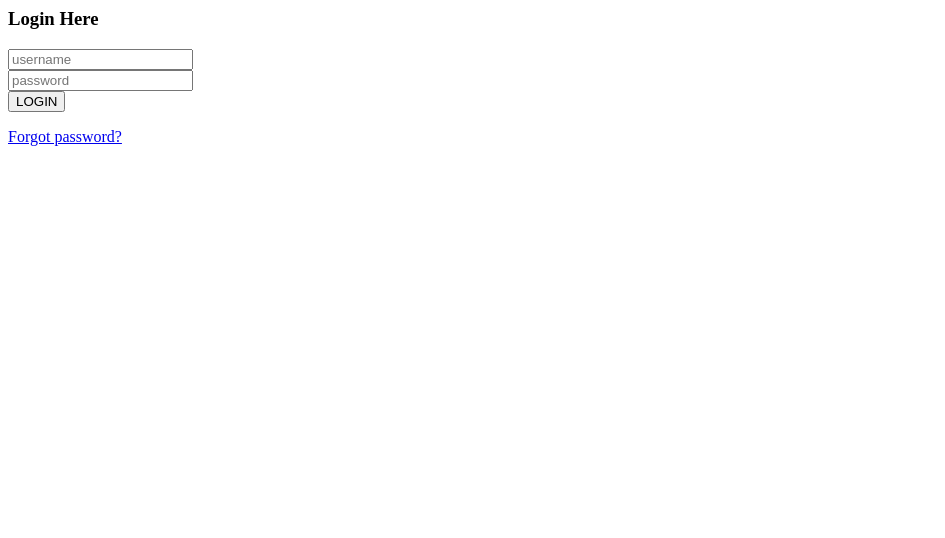
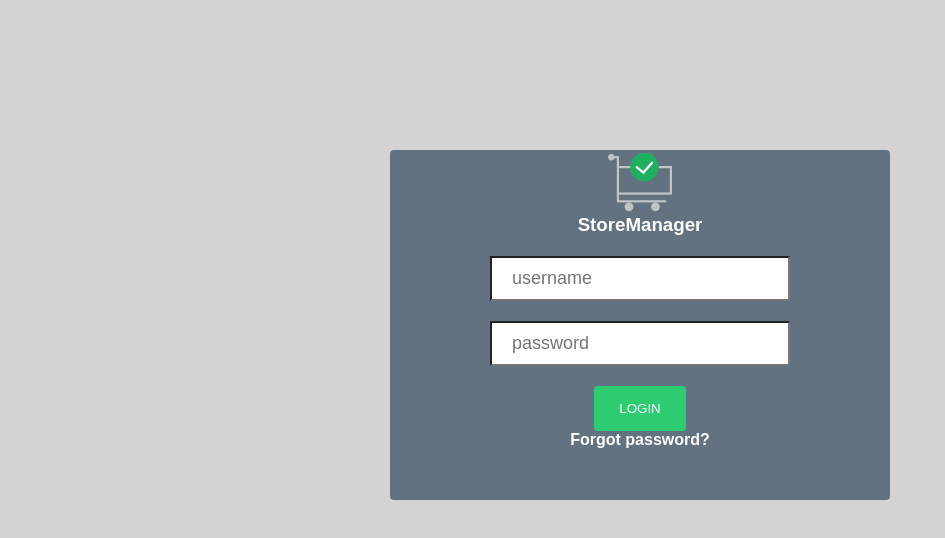
Before and after one commit to jomasim/store-manager, a plain HTML site: page UI/admin/index.html in a window 1280 px wide. Shown: the whole page, without its empty margins (0-945 px from the left). Drawn offline with Linux system fonts and the light colour scheme.

Commit message:
[Feature #161041881] styling admin login box with css

```diff
--- a/UI/admin/index.html
+++ b/UI/admin/index.html
@@ -2,13 +2,14 @@
 
 <head>
     <title>store-manager</title>
-    <link href="../static/styles.css" rel="stylesheet" type="text/css">
+    <link href="../static/css/styles.css" rel="stylesheet" type="text/css">
 </head>
 
 <body>
     <div class="container">
         <div class="login-box">
-            <h3 class="form-title">Login Here</h3>
+            <img src="../static/images/cart.png">
+            <h3 class="form-title">StoreManager</h3>
             <form>
                 <div class="form-group">
                     <input type="text" name="username" placeholder="username">
--- a/UI/static/css/styles.css
+++ b/UI/static/css/styles.css
@@ -0,0 +1,60 @@
+* {
+    margin: 0%
+}
+
+body {
+    background: #d3d3d3;
+}
+
+.container {
+    margin-top: 5%;
+}
+
+.login-box {
+    width: 500px;
+    height: 350px;
+    text-align: center;
+    border-radius: 4px;
+    margin: 0 auto;
+    margin-top: 150px;
+    background: rgba(52, 73, 94, 0.7);
+}
+
+input[type="text"],
+input[type="password"] {
+    height: 45px;
+    width: 300px;
+    font-size: 18px;
+    margin-bottom: 20px;
+    background: #fff;
+    padding-left: 20px;
+}
+
+.btn-login {
+    padding: 15px 25px;
+    color: #fff;
+    background-color: #2ECC71;
+    border-radius: 4px;
+    border: none;
+}
+
+a {
+    font-family: sans-serif;
+    text-decoration: none;
+    font-weight: bold;
+    color: white;
+}
+
+h3 {
+    font-family: sans-serif;
+    font-weight: bold;
+    color: white;
+}
+
+.form-title {
+    margin-bottom: 20px;
+}
+
+a:hover {
+    color: coral;
+}
```
Also changed, not shown: UI/static/images/cart.png (added).
